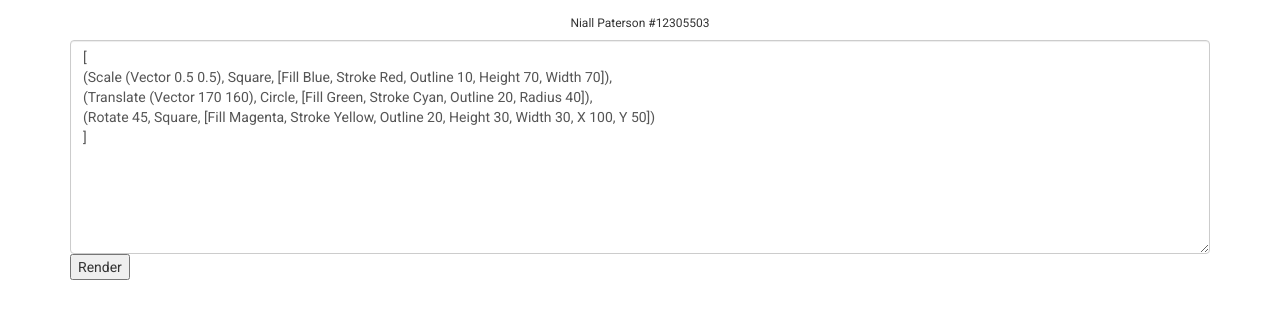
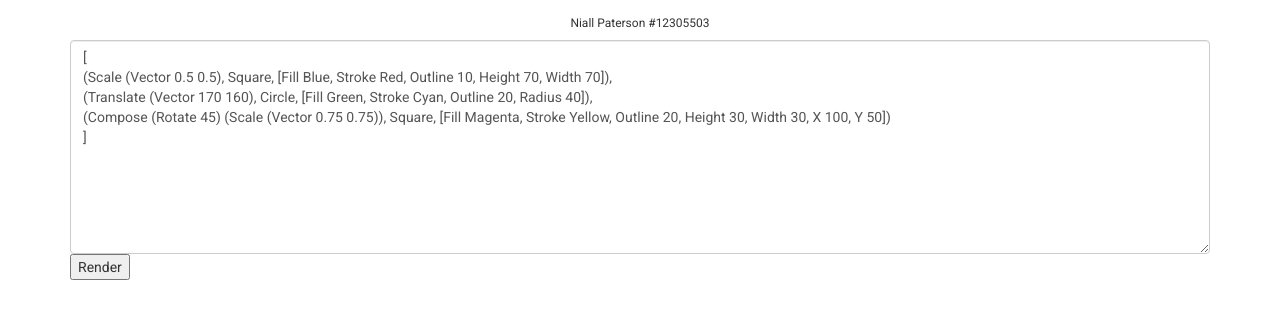
Before and after one commit to paterson/svg-scotty, a plain HTML site: page public/index.html in a window 1280 px wide. Shown: the part 45-364 px from the top of the page. Drawn offline with nearby package versions, Linux system fonts and the light colour scheme.

Commit message:
Tidying up

```diff
--- a/public/index.html
+++ b/public/index.html
@@ -30,7 +30,7 @@
 [
 (Scale (Vector 0.5 0.5), Square, [Fill Blue, Stroke Red, Outline 10, Height 70, Width 70]),
 (Translate (Vector 170 160), Circle, [Fill Green, Stroke Cyan, Outline 20, Radius 40]),
-(Rotate 45, Square, [Fill Magenta, Stroke Yellow, Outline 20, Height 30, Width 30, X 100, Y 50])
+(Compose (Rotate 45) (Scale (Vector 0.75 0.75)), Square, [Fill Magenta, Stroke Yellow, Outline 20, Height 30, Width 30, X 100, Y 50])
 ]
                 </textarea>
                 <input type="submit" value="Render" />
```
Also changed, not shown: 1 other file.
